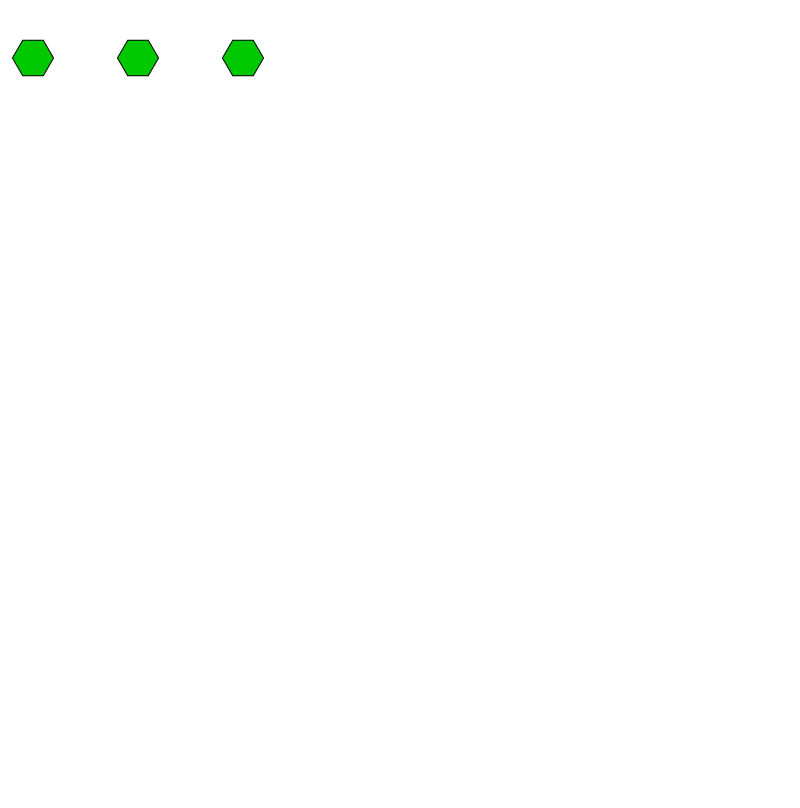
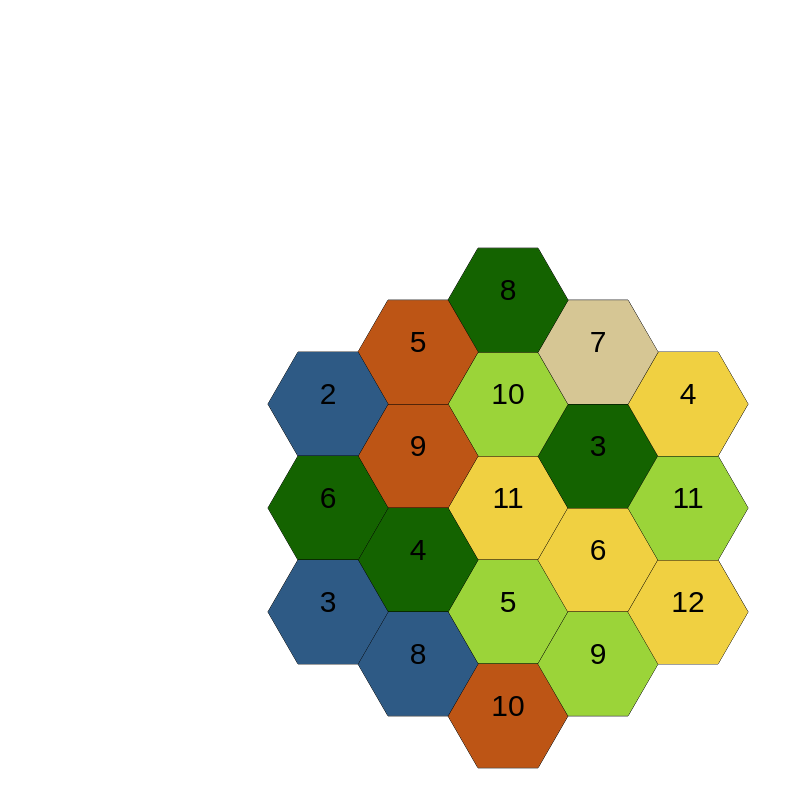
Before and after one commit to mgriff2000/Settlers, a plain HTML site: page TileTest.html in a window 1280 px wide. Shown: the whole page, without its empty margins (0-800 px from the left). Drawn offline with Linux system fonts and the light colour scheme.

Commit message:
The map is almost ready.
The map now displays different colors for the different resources. It
also displays the different dice numbers.

```diff
--- a/DrawTile.js
+++ b/DrawTile.js
@@ -1,12 +1,47 @@
-    function DrawTile(ID,Xcenter,Ycenter) {
-        var canvas = document.getElementById(ID);
+var TileSize = 60;
+var TileArray = [];
+var NumberArray = [11, 5, 6, 3, 10, 9, 4, 10, 9, 8,12, 11, 4, 8,5, 2, 6, 3];
+var Desert = {ID:0,Color:"#D6C694",NumberOfTiles:1};
+var Hill = {ID:1,Color:"#BD5515",NumberOfTiles:3};
+var Forest = {ID:2,Color:"#146300",NumberOfTiles:4};
+var Mountain = {ID:3,Color:"#2E5A85",NumberOfTiles:3};
+var Field = {ID:4,Color:"#F0D041",NumberOfTiles:4};
+var Pasture = {ID:5,Color:"#9BD439",NumberOfTiles:4};
+var ResourceArray = [Desert, Hill, Forest, Mountain, Field, Pasture];
+
+function AssignNumbers() {
+	var index = 0;
+	for (var i = 0; i < TileArray.length; i += 1) {
+		console.log(TileArray[i].Resource.ID);
+		if (TileArray[i].Resource.ID !== 0) {
+			TileArray[i].SetNumber(NumberArray[index]);
+			index += 1;
+		}
+	}
+}
+
+
+
+function AssignResources() {
+	var NumberOfTiles = [Desert.NumberOfTiles, Hill.NumberOfTiles, Forest.NumberOfTiles, Mountain.NumberOfTiles, Field.NumberOfTiles, Pasture.NumberOfTiles];
+	var RandomResourceArray = [];
+	for (var i = 0; i < NumberOfTiles.length; i += 1) {
+		for (var j = 0; j < NumberOfTiles[i]; j += 1) {
+			RandomResourceArray.push(i);
+		}
+	}
+	RandomResourceArray = Shuffle(RandomResourceArray);
+	for (var i = 0; i < TileArray.length; i += 1) {
+		TileArray[i].SetResource(ResourceArray[RandomResourceArray[i]]);
+	}
+
+}
+
+function DrawTile(Xcenter,Ycenter,size,ID,color) {
+	var canvas = document.getElementById("CanvasBox");
 	if (canvas.getContext) {
 		var cxt = canvas.getContext('2d');
-			var numberOfSides = 6,
-				size = 20;
-				//Xcenter = 50,
-				//Ycenter = 25;
-
+		var numberOfSides = 6;
 		cxt.beginPath();
 		cxt.moveTo (Xcenter +  size * Math.cos(0), Ycenter +  size *  Math.sin(0));
 
@@ -15,10 +50,14 @@
 		}
 		cxt.closePath();
 		cxt.strokeStyle = "#000000";
-			cxt.lineWidth = 2;
+		cxt.lineWidth = 0;
 		cxt.stroke();
-            cxt.fillStyle = "rgb(0,200,0)";
+		cxt.fillStyle = color;
 		cxt.fill();
+		cxt.font = "30px Arial";
+		cxt.fillStyle = "black";
+		cxt.textAlign = "center";
+		cxt.fillText(ID,Xcenter,Ycenter);
 
 
 	} else {
@@ -26,16 +65,102 @@
 	}
 }
 
+
+
 function DrawMap() {
-		var NumberOfTiles = 3;
-		// Create all of the canvas elements
-		for (var i = 1; i<=NumberOfTiles; i += 1) {
-			var ID = 'Tile' + i;
-			elem = document.createElement("canvas");
-			elem.id = ID;
-			elem.width = 100;
-			elem.height = 100;
-			document.body.appendChild(elem);
-			DrawTile(ID,i*5+20,50);
+	var canvas = document.getElementById("CanvasBox");
+	var cxt = canvas.getContext('2d');
+	var NumberOfTiles = 19;
+	var size = 2*Math.cos(Math.PI/6)*TileSize;
+	var TileID = 0;
+	var MatchFound = 0;
+	var x = 0;
+	var y = 0;
+	var Done = 0;
+	CanvasHeight = canvas.height;
+	CanvasWidth = canvas.width;
+	cxt.translate(CanvasWidth/2,CanvasHeight/2);
+	TileArray.push(new Tile(0,0,0,7));
+	while (!Done) {
+
+		// try to populate all of the tiles around the given tile
+
+		for (var i = 0; i < 6;i += 1) {
+			x = TileArray[TileID].Getx() + size * Math.sin(i * 2 * Math.PI / 6);
+			y = TileArray[TileID].Gety() + size * Math.cos(i * 2 * Math.PI / 6);
+
+			MatchFound = 0;
+			// check the last 6 tiles in the array.
+			for (var j = 0; j < TileArray.length; j += 1) {
+				if (Math.abs(TileArray[j].Getx()-x)<1 && Math.abs(TileArray[j].Gety()-y)<1) {
+					MatchFound = 1;
 				}
 			}
+
+			if (MatchFound == 0) {
+				TileArray.push(new Tile(x,y,TileArray.length,7));
+			}
+			if (TileArray.length >= NumberOfTiles) {
+				Done = 1;
+				break;
+			}
+		}
+		TileID += 1;
+	}
+
+	AssignResources();
+	AssignNumbers();
+
+	for (var i = 0; i < TileArray.length; i += 1) {
+		TileArray[i].DrawTile();
+	}
+}
+function Resource() {
+	this.ID = 0;
+	this.Color = "#FFFFFF";
+	this.NumberOfTiles = 1;
+}
+
+function Tile(x,y,id,Number) {
+	this.x = x;
+	this.y = y;
+	this.id = id;
+	this.Resource = new Resource();
+	this.Number = Number;
+	this.DrawTile = function () {
+		DrawTile(this.x,this.y,TileSize,this.Number,this.Resource.Color);
+	}
+	this.Getx = function () {
+		return this.x;
+	}
+	this.Gety = function () {
+		return this.y;
+	}
+	this.SetResource = function (Resource) {
+		this.Resource = Resource;
+	}
+	this.SetNumber = function (Number) {
+		this.Number = Number;
+	}
+}
+
+
+
+function Shuffle(array) {
+  var currentIndex = array.length, temporaryValue, randomIndex ;
+
+  // While there remain elements to shuffle...
+  while (0 !== currentIndex) {
+
+    // Pick a remaining element...
+    randomIndex = Math.floor(Math.random() * currentIndex);
+    currentIndex -= 1;
+
+    // And swap it with the current element.
+    temporaryValue = array[currentIndex];
+    array[currentIndex] = array[randomIndex];
+    array[randomIndex] = temporaryValue;
+  }
+
+  return array;
+}
--- a/TileTest.html
+++ b/TileTest.html
@@ -5,5 +5,6 @@
 <script src="DrawTile.js"></script>
 </head>
 <body onload="DrawMap();">
+<canvas id="CanvasBox" width="1000" height="1000"></canvas>
 </body>
 </html>
```
Lines whose indentation alone changed are shown as unchanged.
